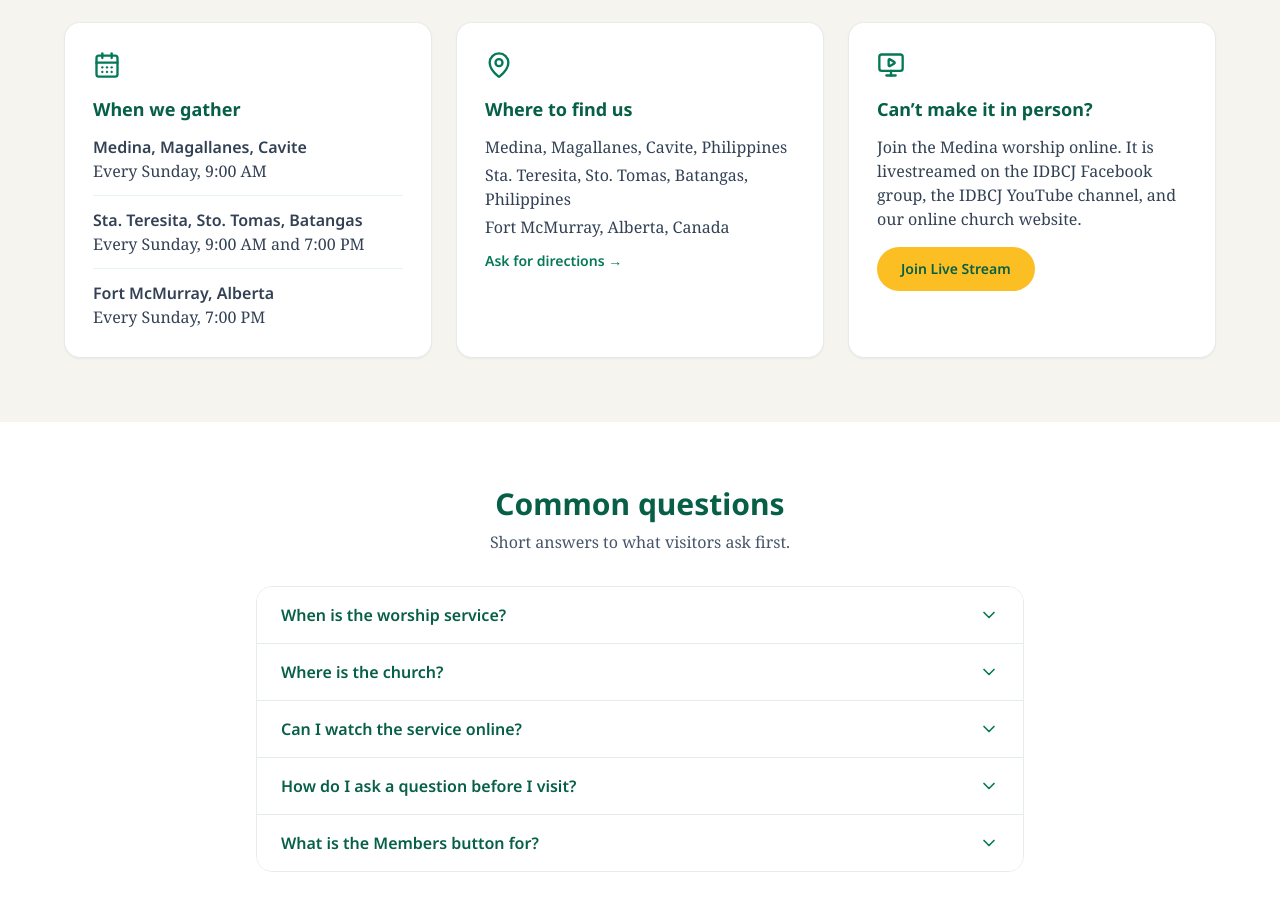
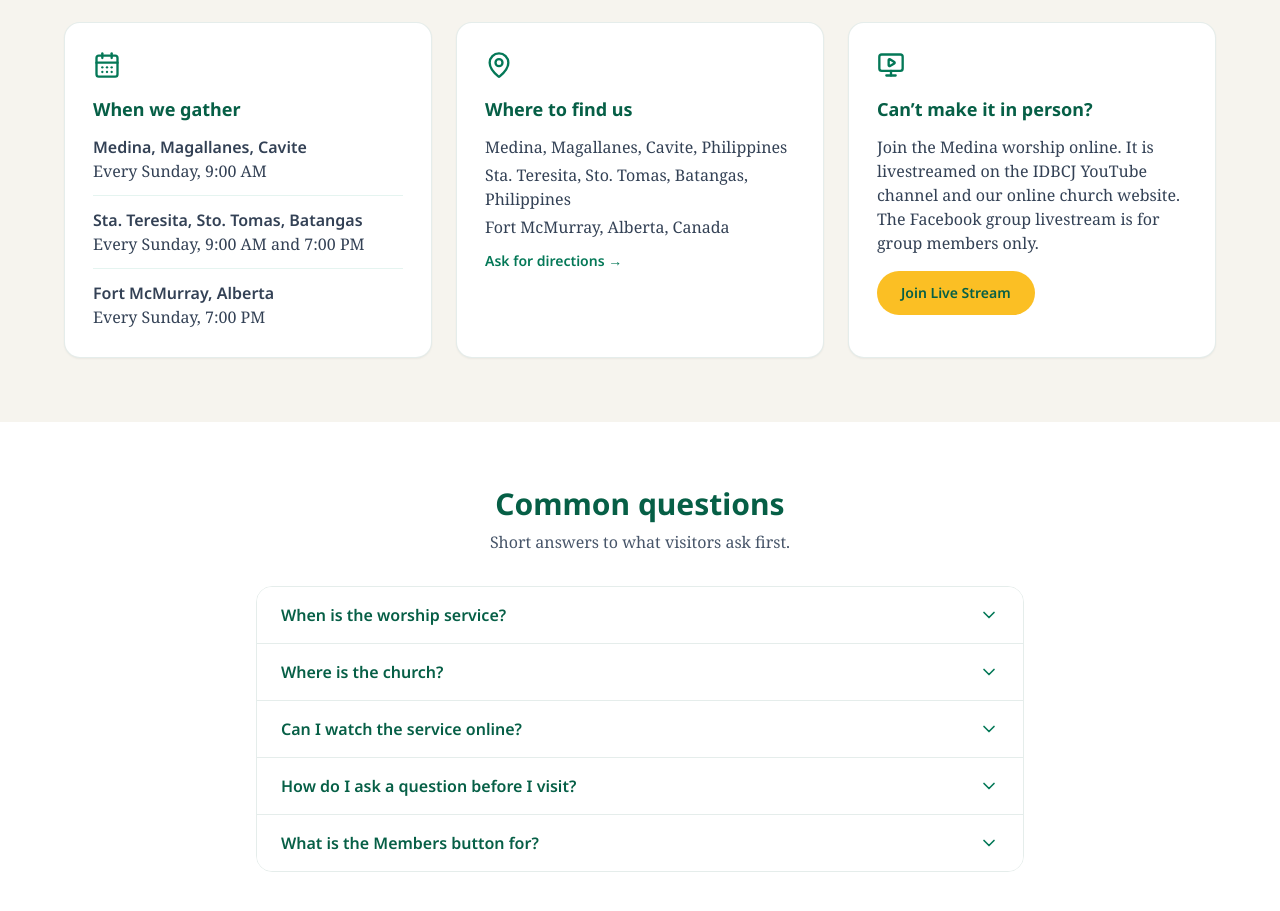
Before and after one commit to Diko30101/idbcj-connect, a Next.js app: page /im-new in a window 1280 px wide. Shown: the part 840-1751 px from the top of the page. Built offline with nearby package versions, Linux system fonts and the light colour scheme; no server answers.

Commit message:
Batangas worship; Medina, Magallanes, Cavite; FB group is members only

```diff
--- a/app/im-new/page.tsx
+++ b/app/im-new/page.tsx
@@ -23,7 +23,7 @@ export default function ImNewPage() {
     },
     {
       q: "Can I watch the service online?",
-      a: "Yes. The Sunday worship in Medina is livestreamed at the same time on the IDBCJ Facebook group, the IDBCJ YouTube channel, and our online church website.",
+      a: "Yes. The Sunday worship in Medina is livestreamed at the same time on the IDBCJ YouTube channel and our online church website. It is also shown in our private Facebook group, which is open to group members only.",
     },
     {
       q: "How do I ask a question before I visit?",
@@ -110,7 +110,7 @@ export default function ImNewPage() {
             <MonitorPlay className="h-7 w-7 text-emerald-700" aria-hidden />
             <h3 className="font-display mt-4 text-lg font-bold text-emerald-800">Can&rsquo;t make it in person?</h3>
             <p className="mt-3 text-slate-700">
-              Join the Medina worship online. It is livestreamed on the IDBCJ Facebook group, the IDBCJ YouTube channel, and our online church website.
+              Join the Medina worship online. It is livestreamed on the IDBCJ YouTube channel and our online church website. The Facebook group livestream is for group members only.
             </p>
             <a
               href={WORSHIP.streamUrl}
--- a/app/page.tsx
+++ b/app/page.tsx
@@ -79,7 +79,7 @@ export default function Home() {
               <MonitorPlay className="h-7 w-7 text-emerald-700" aria-hidden />
               <h3 className="font-display mt-4 text-lg font-bold text-emerald-800">Can&rsquo;t come in person?</h3>
               <p className="mt-2 text-slate-700">
-                The Sunday worship in Medina is livestreamed on the IDBCJ Facebook group, the IDBCJ YouTube channel, and our online church website.
+                The Sunday worship in Medina is livestreamed on the IDBCJ YouTube channel and our online church website. It is also shown in our private Facebook group, for group members only.
               </p>
               <a
                 href={WORSHIP.streamUrl}
```
